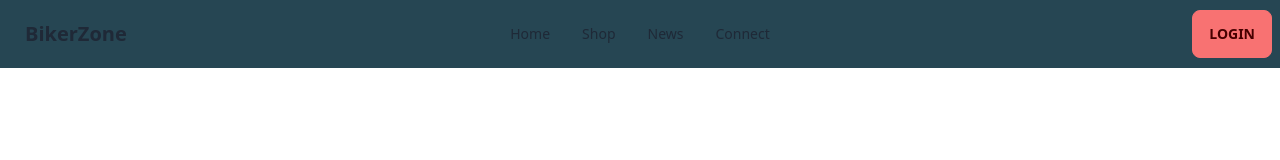
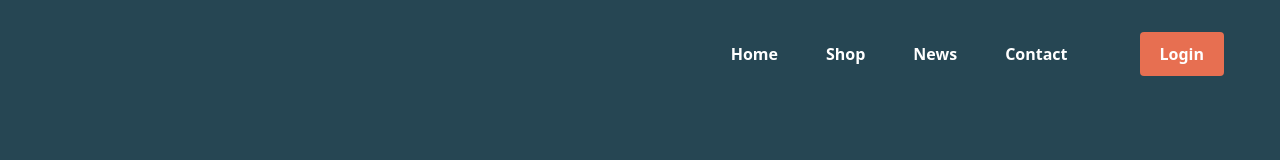
Before and after one commit to WEB-Imran-Hossain/biker-zone, a plain HTML site: page index.html in a window 1280 px wide. Drawn offline with nearby package versions, Linux system fonts and the light colour scheme.

Commit message:
navbar added

```diff
--- a/index.html
+++ b/index.html
@@ -7,6 +7,21 @@
     <!-- tailwind css daisy UI integration -->
     <link href="https://cdn.jsdelivr.net/npm/daisyui@3.3.1/dist/full.css" rel="stylesheet" type="text/css" />
     <script src="https://cdn.tailwindcss.com"></script>
+
+    <!-- tailwind custom classes -->
+    <script>
+        tailwind.config = {
+          theme: {
+            extend: {
+              colors: {
+                clifford: '#da373d',
+                'bike-primary': '#E76F51',
+                'bike-primary-bg': '#264653',
+              }
+            }
+          }
+        }
+      </script>
     <!-- google font -->
     <link rel="preconnect" href="https://fonts.googleapis.com">
     <link rel="preconnect" href="https://fonts.gstatic.com" crossorigin>
@@ -19,36 +34,18 @@
     </style>
 </head>
 <body>
-    <header>
+    <header class="bg-[#264653] h-screen">
         <!-- navber section start -->
-        <div class="navbar bg-[#264653]">
-            <div class="navbar-start">
-              <div class="dropdown">
-                <label tabindex="0" class="btn btn-ghost lg:hidden">
-                  <svg xmlns="http://www.w3.org/2000/svg" class="h-5 w-5" fill="none" viewBox="0 0 24 24" stroke="currentColor"><path stroke-linecap="round" stroke-linejoin="round" stroke-width="2" d="M4 6h16M4 12h8m-8 6h16" /></svg>
-                </label>
-                <ul tabindex="0" class="menu menu-sm dropdown-content mt-3 z-[1] p-2 shadow bg-base-100 rounded-box w-52">
-                  <li><a>Home</a></li>
-                  <li><a>Shop</a></li>
-                  <li><a>News</a></li>
-                  <li><a>Connect</a></li>
-                </ul>
-              </div>
-              <a class="btn btn-ghost normal-case text-xl">BikerZone</a>
-            </div>
-            <div class="navbar-center hidden lg:flex">
-              <ul class="menu menu-horizontal px-1">
-                <li><a>Home</a></li>
-                <li><a>Shop</a></li>
-                <li><a>News</a></li>
-                <li><a>Connect</a></li>
-              </ul>
-            </div>
-            <div class="navbar-end">
-              <a class="btn btn-error">Login</a>
-            </div>
+      <nav class="flex justify-end items-center md:flex-row md:px-8">
+          <div class="flex items-center list-none text-white pr-6 pt-8 text-sm font-medium md:font-semibold md:text-base">
+            <li class="mr-4 md:pr-8">Home</li>
+            <li class="mr-4 md:pr-8">Shop</li>
+            <li class="mr-4 md:pr-8">News</li>
+            <li class="mr-10 md:pr-8">Contact</li>
+            <li class="bg-[#E76F51] px-5 py-2.5 rounded">Login</li>
           </div>
-         <!-- navber section end -->
+      </nav>
+        <!-- navber section end -->
     </header>
     <main></main>
     <footer></footer>
```
